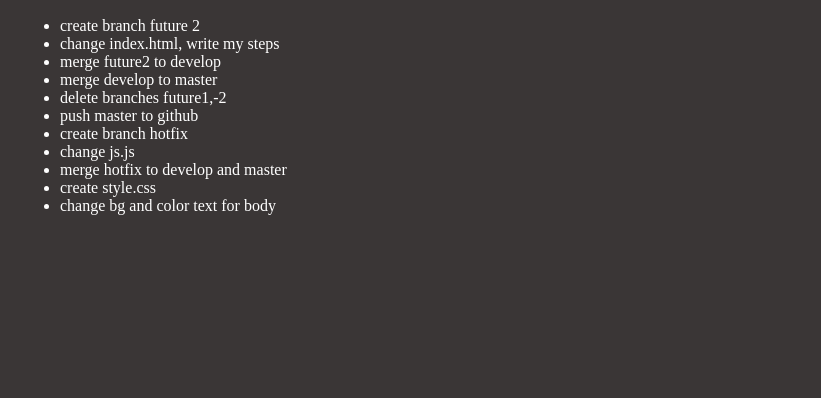
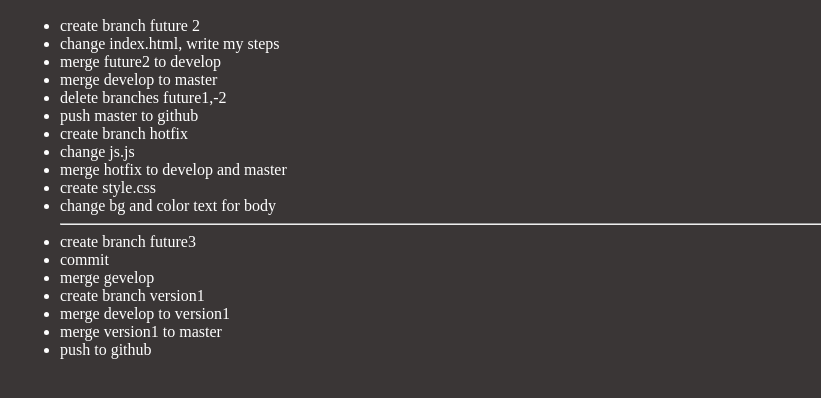
Before and after one commit to serhii-oksiiuk/gitflow, a plain HTML site: page index.html in a window 1280 px wide. Shown: the part 108-506 px from the top of the page, without its empty margins (0-821 px from the left). Drawn offline with Linux system fonts and the light colour scheme.

Commit message:
create branch future3, add img gitflow

```diff
--- a/index.html
+++ b/index.html
@@ -21,6 +21,14 @@
         <li>merge hotfix to develop and master</li>
         <li>create style.css</li>
         <li>change bg and color text for body</li>
+        <hr>
+        <li>create branch future3</li>
+        <li>commit</li>
+        <li>merge gevelop</li>
+        <li>create branch version1</li>
+        <li>merge develop to version1</li>
+        <li>merge version1 to master</li>
+        <li>push to github</li>
     </ul>
 </body>
 </html>
```
Also changed, not shown: gitflow.png (added).
